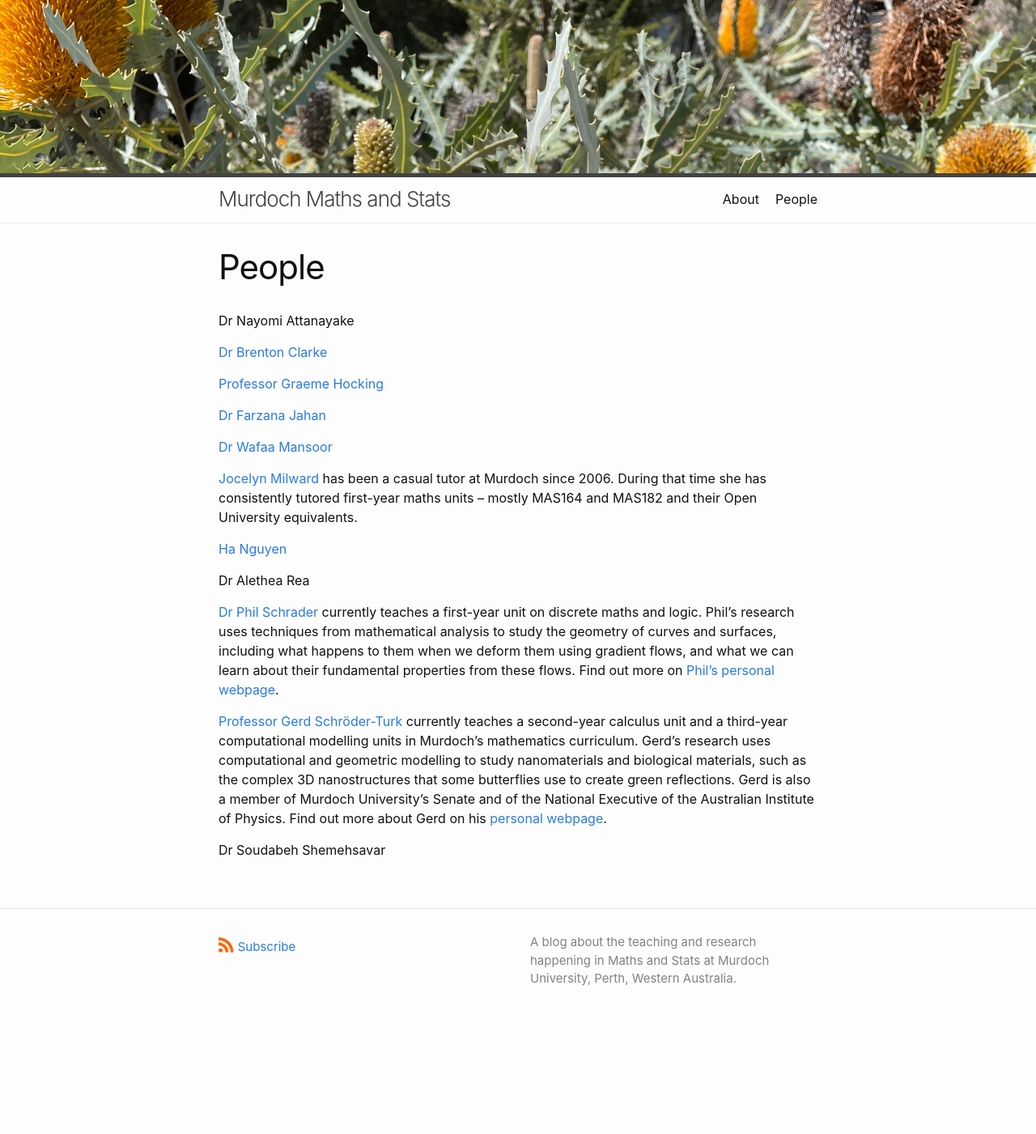
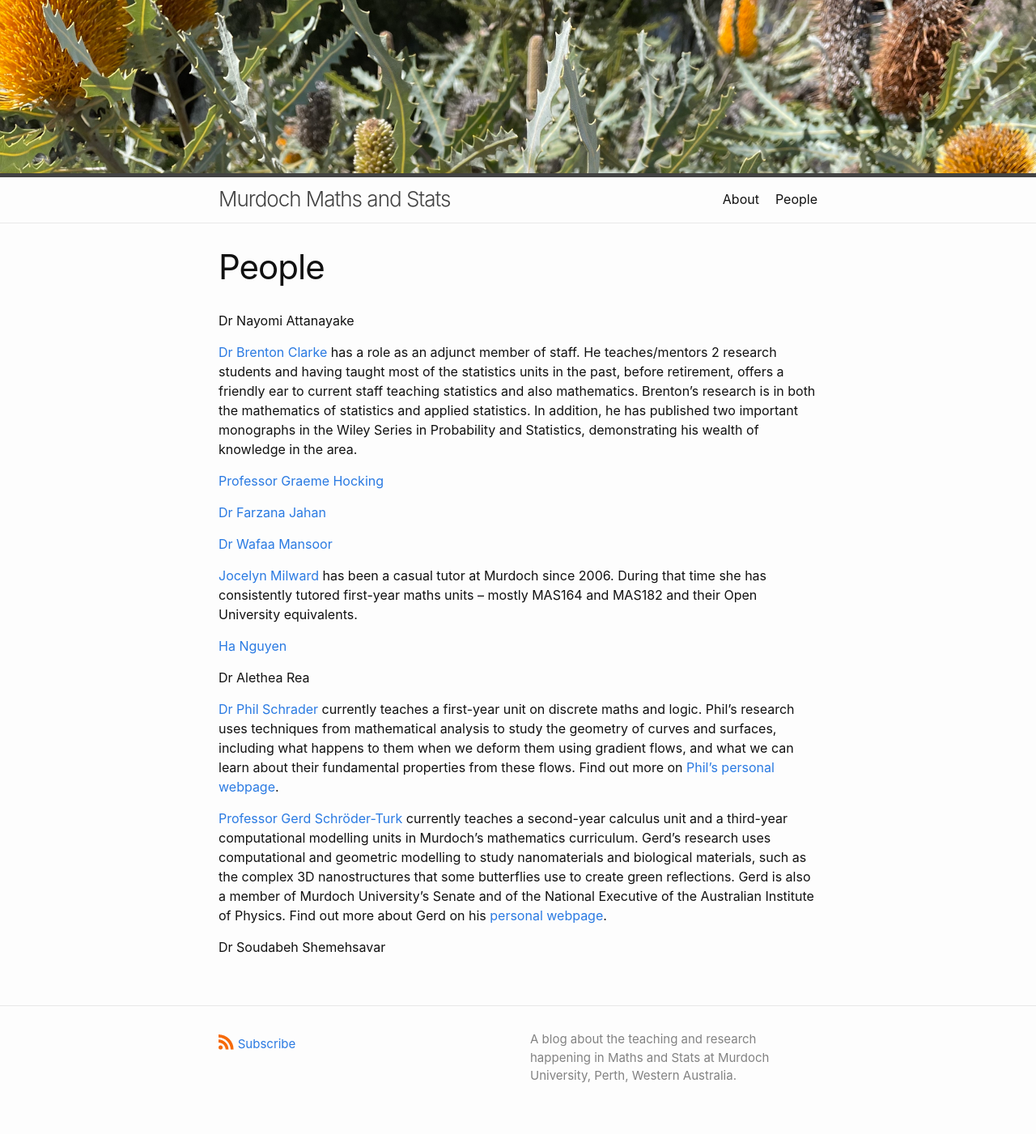
Before and after one commit to Murdoch-Maths-and-Stats/Murdoch-Maths-and-Stats.github.io, a Jekyll site: the page built from people.md, in a window 1280 px wide. Shown: the whole page at 81% size. Built offline with Jekyll 4.4.1, drawn with Linux system fonts in a browser that asks for light colours; before the commit the page ends 1281 px from its top, so only the background shows below that.

Commit message:
people update

```diff
--- a/people.md
+++ b/people.md
@@ -9,7 +9,7 @@ permalink: /people/
 
 Dr Nayomi Attanayake
 
-[Dr Brenton Clarke](http://profiles.murdoch.edu.au/myprofile/brenton-clarke/)
+[Dr Brenton Clarke](http://profiles.murdoch.edu.au/myprofile/brenton-clarke/) has a role as an adjunct member of staff. He teaches/mentors 2 research students and having taught most of the statistics units in the past, before retirement, offers a friendly ear to current staff teaching statistics and also mathematics.  Brenton’s research is in both the mathematics of statistics and applied statistics. In addition, he has published two important monographs in the Wiley Series in Probability and Statistics, demonstrating his wealth of knowledge in the area.
 
 [Professor Graeme Hocking](http://profiles.murdoch.edu.au/myprofile/graeme-hocking/)
 
```
